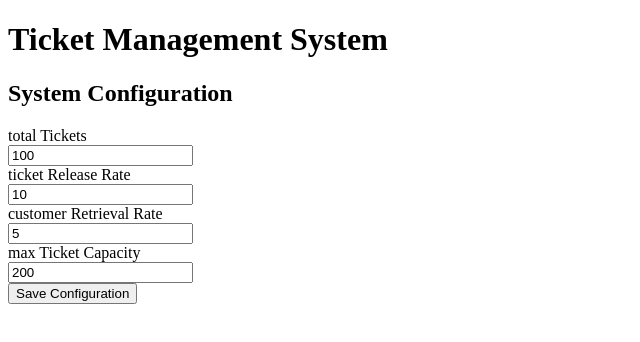
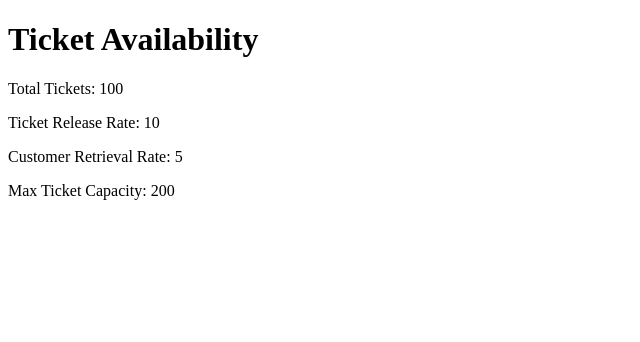
Before and after one commit to Thinura-dinuth/ticketing-system-react, a React (Vite) app: page /ticket-display in a window 1280 px wide. Shown: the top 342 px of the page, without its empty margins (0-640 px from the left). Built offline with nearby package versions, Linux system fonts and the light colour scheme.

Commit message:
Created Ticket Display Component

```diff
--- a/package.json
+++ b/package.json
@@ -12,7 +12,8 @@
   "dependencies": {
     "lucide-react": "^0.462.0",
     "react": "^18.3.1",
-    "react-dom": "^18.3.1"
+    "react-dom": "^18.3.1",
+    "react-router-dom": "^7.0.2"
   },
   "devDependencies": {
     "@eslint/js": "^9.15.0",
--- a/src/App.jsx
+++ b/src/App.jsx
@@ -1,5 +1,7 @@
 import { useState } from 'react';
+import { BrowserRouter as Router, Route, Routes } from 'react-router-dom';
 import ConfigurationForm from './components/ConfigurationForm';
+import TicketDisplay from './components/TicketDisplay';
 import { DEFAULT_CONFIG } from './constants/config';
 
 function App() {
@@ -10,11 +12,12 @@ function App() {
     };
 
     return (
-        <div className="">
-            <div className="">
-                <ConfigurationForm config={config} onChange={handleConfigChange} />
-            </div>
-        </div>
+        <Router>
+            <Routes>
+                <Route path="/" element={<ConfigurationForm config={config} onChange={handleConfigChange} />} />
+                <Route path="/ticket-display" element={<TicketDisplay config={config} />} />
+            </Routes>
+        </Router>
     );
 }
 
--- a/src/components/ConfigurationForm.jsx
+++ b/src/components/ConfigurationForm.jsx
@@ -1,10 +1,12 @@
 import { useState } from 'react';
+import { useNavigate } from 'react-router-dom';
 import { validateConfig } from '../utils/validation';
 import FormField from './FormField';
 import PropTypes from 'prop-types';
 
 export default function ConfigurationForm({ config, onChange }) {
     const [errors, setErrors] = useState([]);
+    const navigate = useNavigate();
 
     const handleChange = (field, value) => {
         const newConfig = {
@@ -19,6 +21,11 @@ export default function ConfigurationForm({ config, onChange }) {
 
     const getError = (field) => {
         return errors.find(error => error.field === field)?.message;
+    };
+
+    const handleSave = () => {
+        onChange(config);
+        navigate('/ticket-display');
     };
 
     return (
@@ -50,7 +57,7 @@ export default function ConfigurationForm({ config, onChange }) {
                     </p>
                 </div>
             )}
-            <button className="save-button" onClick={() => onChange(config)}>
+            <button className="save-button" onClick={handleSave}>
                 Save Configuration
             </button>
         </div>
--- /dev/null
+++ b/src/components/TicketDisplay.jsx
@@ -0,0 +1,17 @@
+import PropTypes from 'prop-types';
+
+export default function TicketDisplay({ config }) {
+    return (
+        <div>
+            <h1>Ticket Availability</h1>
+            <p>Total Tickets: {config.totalTickets}</p>
+            <p>Ticket Release Rate: {config.ticketReleaseRate}</p>
+            <p>Customer Retrieval Rate: {config.customerRetrievalRate}</p>
+            <p>Max Ticket Capacity: {config.maxTicketCapacity}</p>
+        </div>
+    );
+}
+
+TicketDisplay.propTypes = {
+    config: PropTypes.object.isRequired,
+};
```
Also changed, not shown: 1 other file (tests, documents, lock files or other folders).
